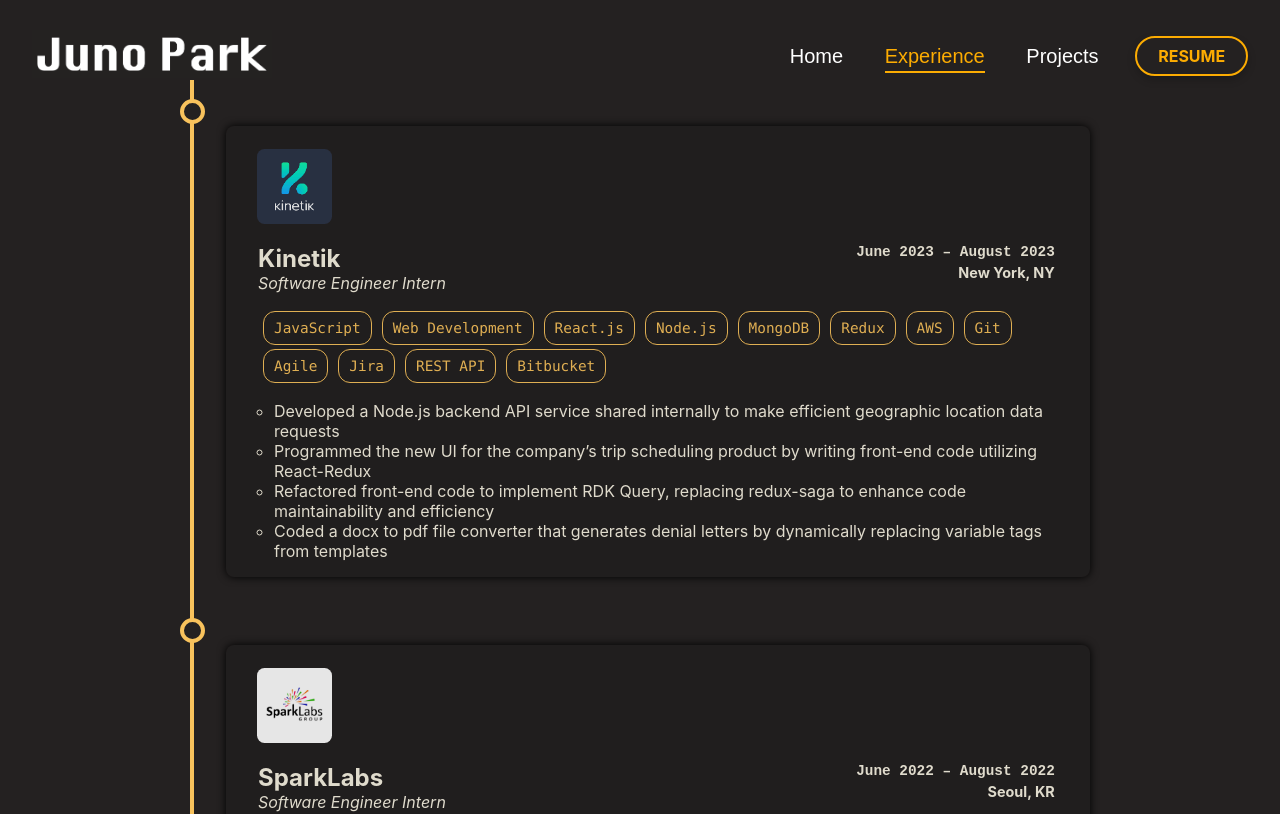
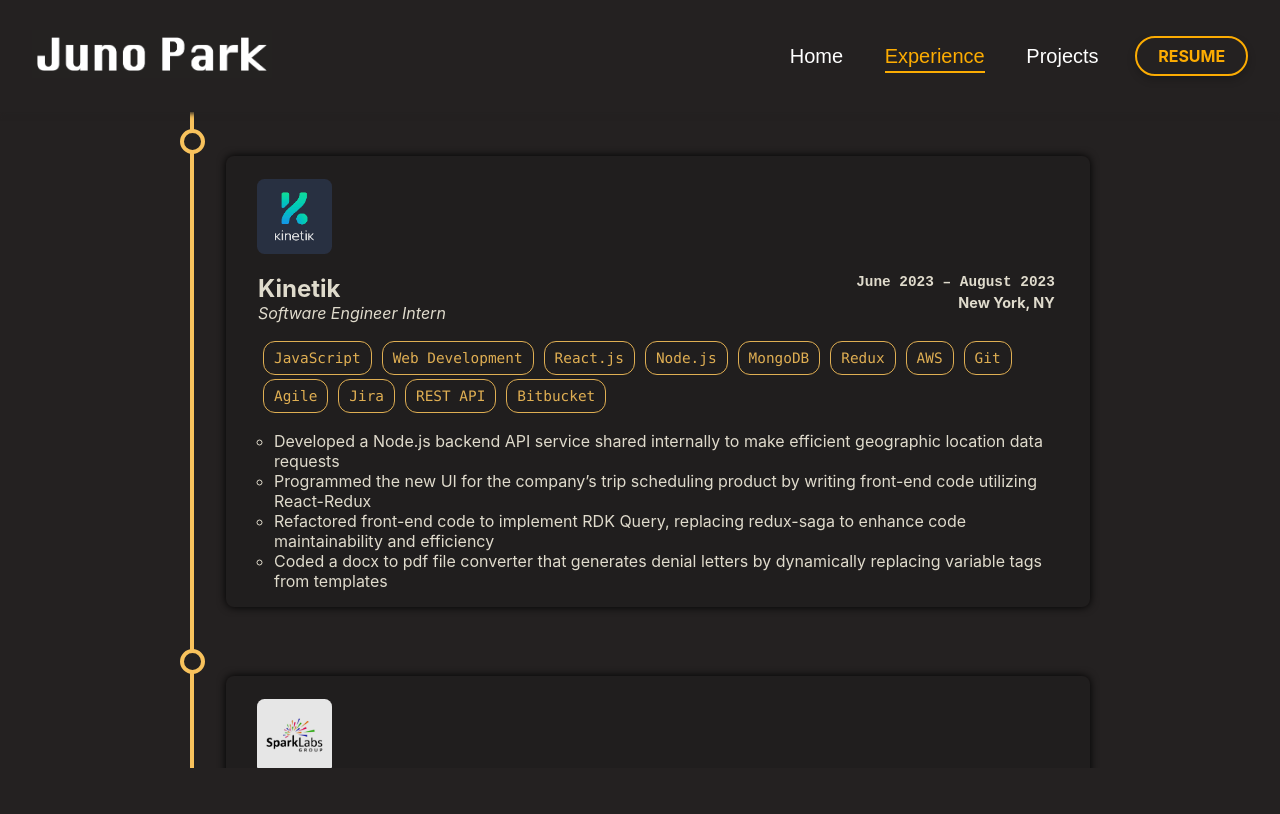
Before and after one commit to parkjuno0309/portfolio-website, a React app: page /experience in a window 1280 px wide. Shown: the top 814 px of the page. Built offline with nearby package versions, Linux system fonts and the light colour scheme.

Commit message:
experience scrolling animation

```diff
--- a/src/styles/Experiences.css
+++ b/src/styles/Experiences.css
@@ -1,7 +1,11 @@
+/* Container for the experiences to allow for scrolling */
 .experience-container {
+  padding-top: 1.9rem; /* Offset for the height of the navbar */
   display: flex;
-  justify-content: center;
-  min-height: 100%;
+  flex-direction: column;
+  align-items: center;
+  overflow-y: auto; /* Allows scrolling */
+  height: calc(100vh - 7rem); /* Full height minus navbar height */
 }
 
 .experience-container .experience-list {
--- a/src/styles/navbar.css
+++ b/src/styles/navbar.css
@@ -7,9 +7,11 @@
   display: flex;
   align-items: center;
   justify-content: space-between;
-  position: sticky;
+  position: fixed;
   top: 0;
-  z-index: 3;
+  z-index: 10;
+  background: #242121;
+  box-shadow: 0 2px 5px #242121;
 }
 
 .logo {
```
